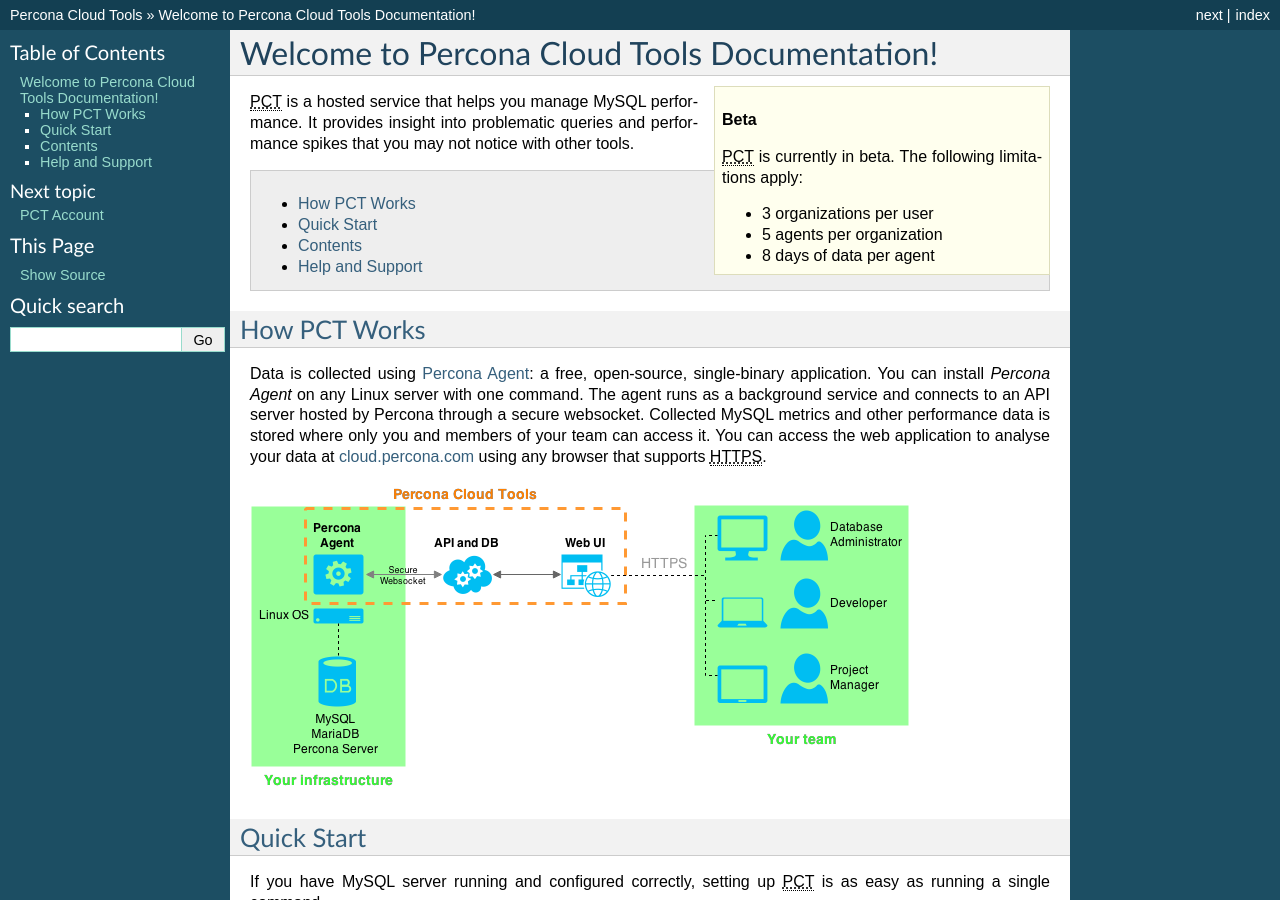
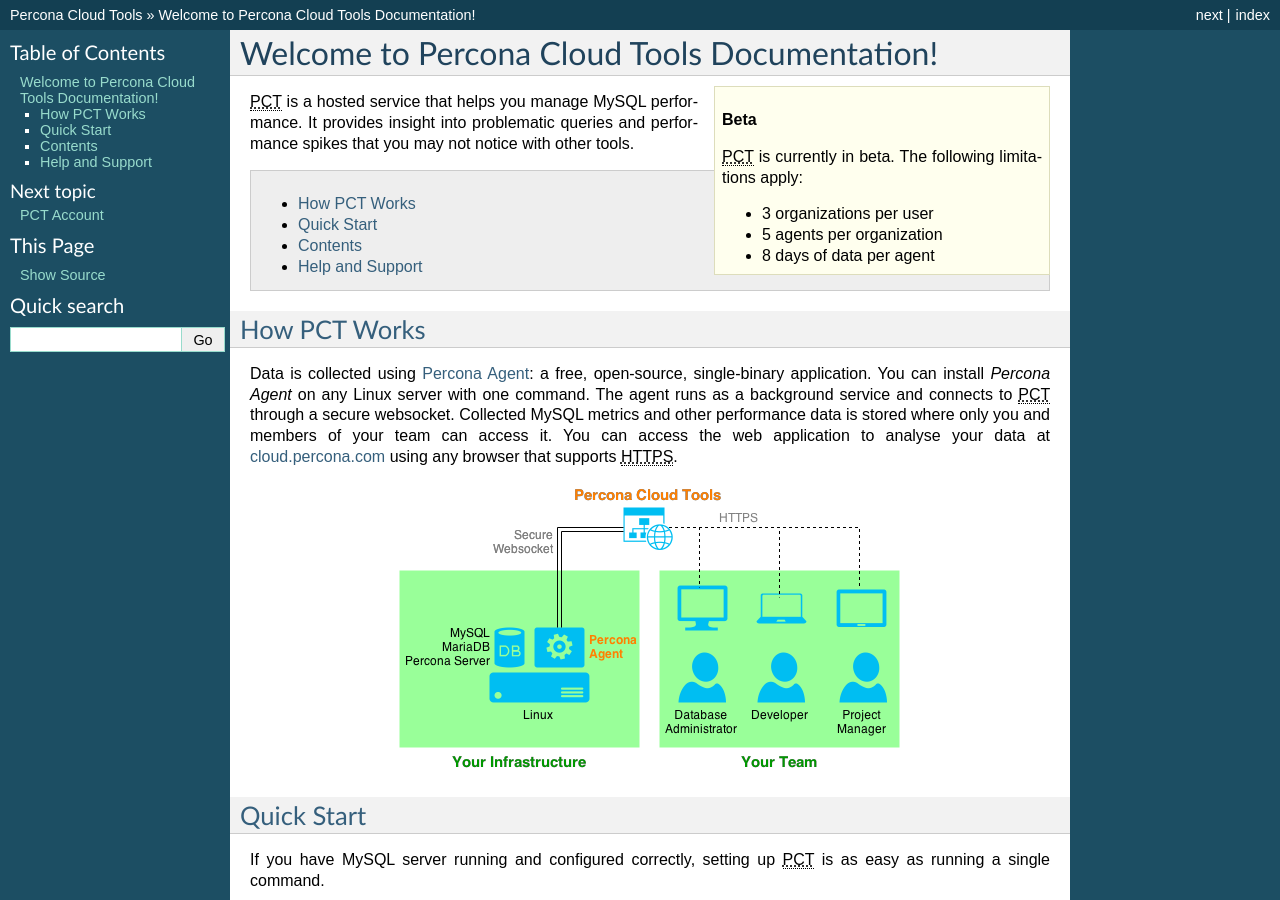
Before and after one commit to percona/cloud-tools, a Sphinx documentation site: the page built from doc/index.rst, in a window 1280 px wide and 900 px high. Built offline with Sphinx 7.4.7, drawn with Linux system fonts in a browser that asks for light colours.

Commit message:
Updated diagram on landing page

```diff
--- a/doc/index.rst
+++ b/doc/index.rst
@@ -30,7 +30,7 @@
 a free, open-source, single-binary application.
 You can install *Percona Agent* on any Linux server with one command.
 The agent runs as a background service
-and connects to an API server hosted by Percona through a secure websocket.
+and connects to |PCT|  through a secure websocket.
 Collected MySQL metrics and other performance data is stored
 where only you and members of your team can access it.
 You can access the web application to analyse your data at
@@ -39,6 +39,7 @@
 :abbr:`HTTPS (Hypertext Transfer Protocol Secure)`.
 
 .. image:: images/pct-diagram.png
+  :align: center
 
 Quick Start
 -----------
```
Also changed, not shown: doc/images/pct-diagram.png.
